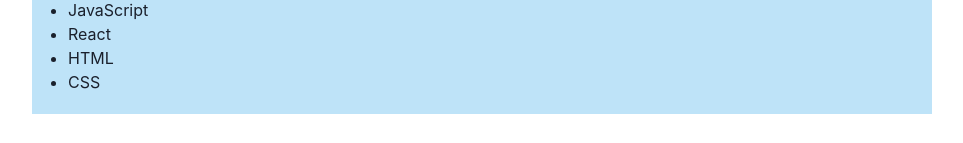
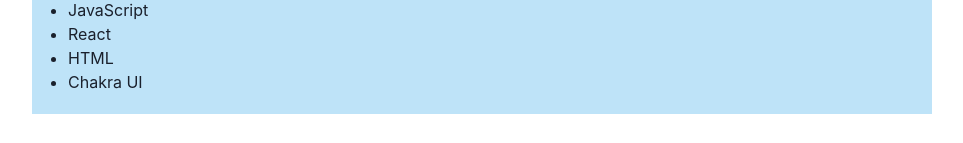
Before and after one commit to darwinweb/my-react-task-list, a React (Vite) app: page /sobre-nosotros in a window 1280 px wide. Shown: the part 985-1128 px from the top of the page, without its empty margins (158-1121 px from the left). Built offline with nearby package versions, Linux system fonts and the light colour scheme.

Commit message:
se cambion un item

```diff
--- a/src/routes/SobreNosotros.jsx
+++ b/src/routes/SobreNosotros.jsx
@@ -63,7 +63,7 @@ const SobreNosotros = () => {
           <ListItem>JavaScript</ListItem>
           <ListItem>React</ListItem>
           <ListItem>HTML</ListItem>
-          <ListItem>CSS</ListItem>
+          <ListItem>Chakra UI</ListItem>
         </UnorderedList>
       </section>
       </Box>
```
